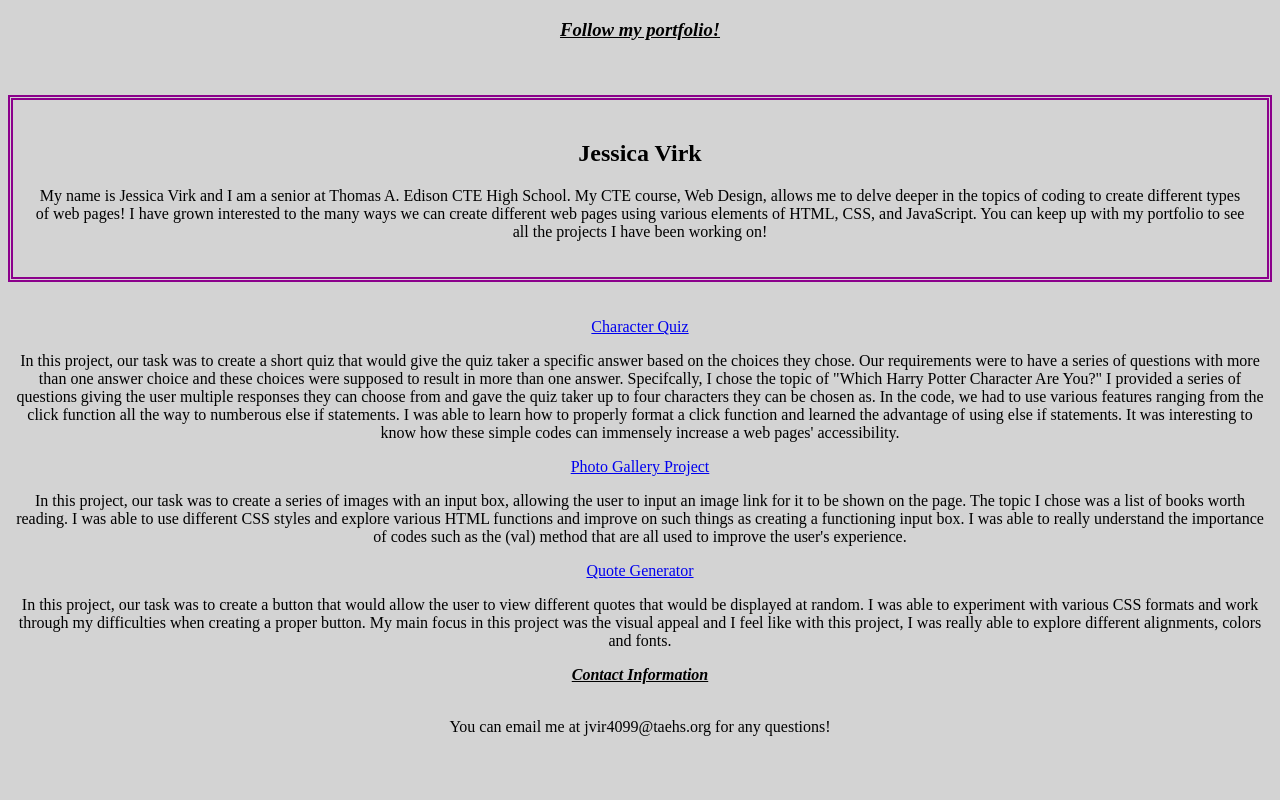
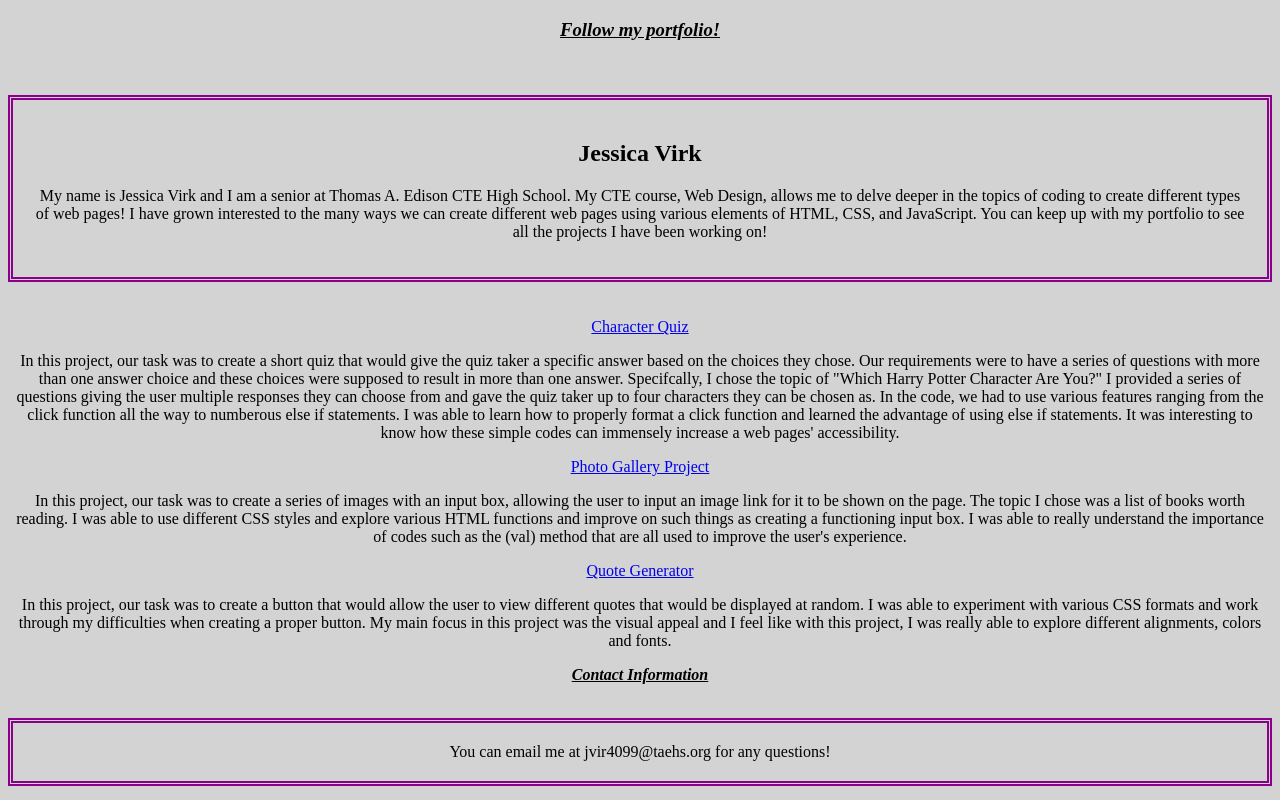
Before and after one commit to JessicaVirk/JessicaVirk.github.io, a plain HTML site: page index.html in a window 1280 px wide. Drawn offline with Linux system fonts and the light colour scheme.

Commit message:
Update style.css

```diff
--- a/style.css
+++ b/style.css
@@ -12,3 +12,8 @@ padding: 20px;
 
 
 }
+
+.contact {
+padding: 20px;
+    border: 5px double #8B008B;
+}
```
